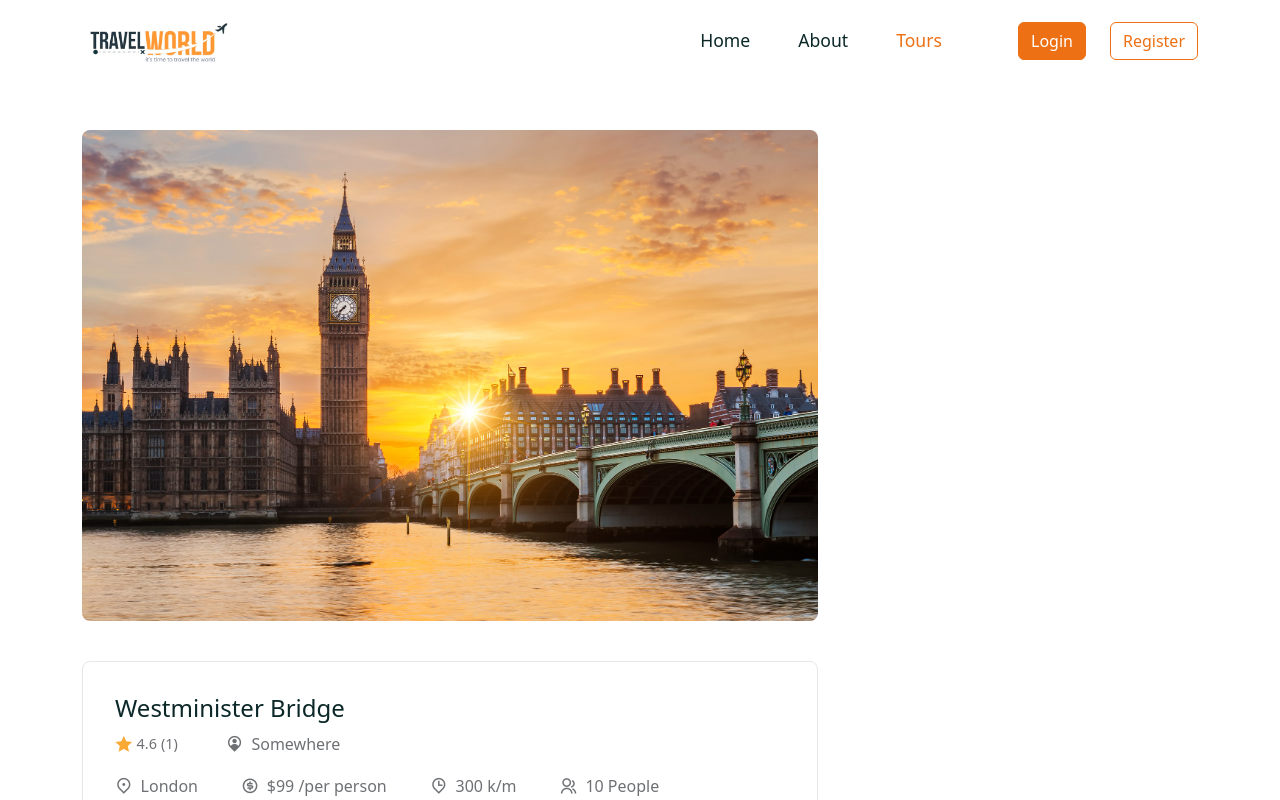
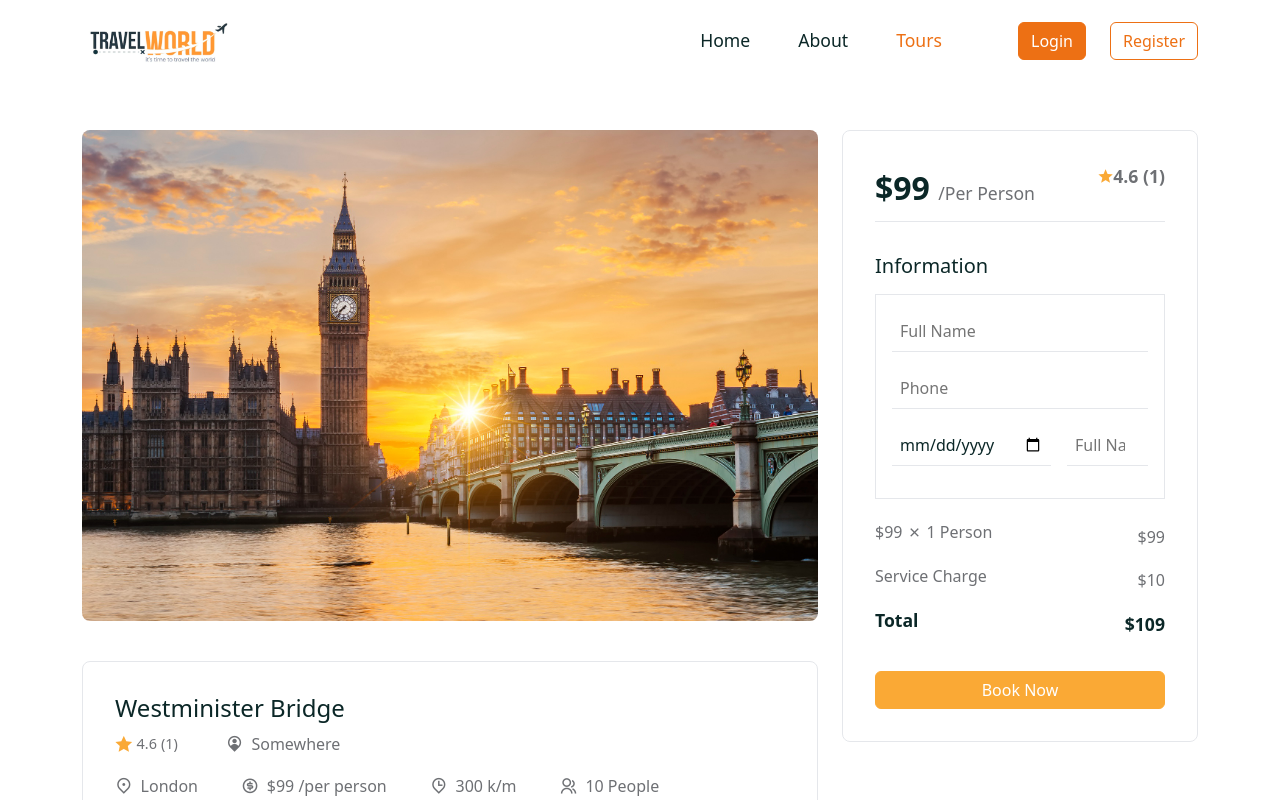
Before and after one commit to ainooptihom/Travels-tour-website, a React (Create React App) app in the folder frontend/: page /tours/01 in a window 1280 px wide. Shown: the top 800 px of the page. Built offline with nearby package versions, Linux system fonts and the light colour scheme; a web font is replaced by a local one.

Commit message:
added booking files

```diff
--- a/frontend/src/components/Booking/Booking.js
+++ b/frontend/src/components/Booking/Booking.js
@@ -1,8 +1,88 @@
-import React from 'react'
+import React, { useState } from 'react';
 
-const Booking = () => {
+import { Form, FormGroup, ListGroup, ListGroupItem, Button } from 'reactstrap';
+import { useNavigate } from 'react-router-dom';
+import './booking.css';
+
+const Booking = ({ tour, avgRating }) => {
+
+  const { price, reviews } = tour;
+  const navigate = useNavigate();
+
+  const [credentials, setCredentials] = useState({
+    userId : '01',
+    userEmail: 'example@gmail.com',
+    fullname : '',
+    phone: '',
+    guestSize: 1,
+    bookAt: '',
+  })
+
+  const handleChange = (e) => {
+       setCredentials(prev => ({...prev, [e.target.id]:e.target.value}))
+  }
+
+
+  const serviceFee = 10;
+  const totalAmount = Number(price) * Number(credentials.guestSize) + Number(serviceFee);
+
+  const handleClick = (e) => {
+    e.preventDefault();
+    navigate('/thank-you');
+
+  }
+
   return (
-    <div>Booking</div>
+    <div className='booking'>
+        <div className='booking_top d-flex align-items-center justify-content-between'>
+            <h3>${price} <span> /Per Person </span></h3>
+            <span className='tour_rating d-flex align-items-center'>
+                <i class='ri-star-s-fill'></i>
+                {avgRating === 0 ? null : avgRating} ({reviews?.length})
+            </span>
+        </div>
+
+        {/*================= Booking Form Start =================== */}
+        <div className='booking_form'>
+            <h5>Information</h5>
+            <Form className='booking_info-form' onSubmit={handleClick}>
+                <FormGroup>
+                    <input type='text' placeholder='Full Name' id='fullname' required onChange={handleChange} />
+                </FormGroup>
+                <FormGroup>
+                    <input type='text' placeholder='Phone' id='phone' required onChange={handleChange} />
+                </FormGroup>
+                <FormGroup className='d-flex align-items-center gap-3'>
+                    <input type='date' placeholder='Full Name' id='bookAt' required onChange={handleChange} />
+                    <input type='number' placeholder='Full Name' id='guestSize' required onChange={handleChange} />
+                </FormGroup>
+            </Form>
+        </div>
+         {/*================= Booking Form Start =================== */}
+        {/*================= Booking Bottom =================*/}
+        <div className='booking_bottom'>
+            <ListGroup>
+                <ListGroupItem className='border-0 px-0'>
+                    <h5 className='d-flex align-items-center gap-1'>
+                        ${price} <i class='ri-close-line'></i> 1 Person </h5>
+                    <span>${price}</span>
+                </ListGroupItem>
+                <ListGroupItem className='border-0 px-0'>
+                    <h5>Service Charge</h5>
+                    <span>$10</span>
+                </ListGroupItem>
+                <ListGroupItem className='border-0 px-0 total'>
+                    <h5>Total</h5>
+                    <span>${totalAmount}</span>
+                </ListGroupItem>
+            </ListGroup>
+
+            <Button  style={{backgroundColor: 'var(--secondary-color)', color : 'white', borderColor : 'var(--secondary-color)'}}
+            className='w-100 mt-4'
+            onClick={handleClick}>Book Now</Button>
+        </div>
+
+    </div>
   )
 }
 
--- a/frontend/src/components/Booking/booking.css
+++ b/frontend/src/components/Booking/booking.css
@@ -0,0 +1,86 @@
+.booking{
+    padding: 2rem;
+    border-radius: 0.5rem;
+    border: 1px solid rgba(229, 231, 235);
+    position: sticky;
+    top: 80px;
+}
+
+.booking_top{
+    border-bottom: 1px solid rgba(229, 231, 235);
+}
+
+.booking_top h3{
+    font-size: 2rem;
+    font-weight: 700;
+}
+
+.booking_top h3 span{
+    font-size: 1.1rem;
+    font-weight: 400;
+    color: var(--text-color);
+}
+
+.booking_top span{
+    font-size: 1.1rem;
+    font-weight: 600;
+    color: var(--text-color);
+}
+
+.booking_top span i{
+    color: var(--secondary-color);
+}
+
+.booking_top span {
+    padding-bottom: 2rem;
+    /* border-bottom: 1px solid rgb(229, 231, 235); */
+}
+
+.booking_form{
+    padding-top: 2rem;
+}
+
+.booking_form h5{
+    margin-bottom: 1rem;
+}
+
+.booking_form input{
+    width: 100%;
+    padding: 0.5rem;
+    /* border-radius: .5rem; */
+    color: var(--heading-color);
+    font-size: 1rem;
+    border: none;
+    border-bottom: 1px solid rgb(229, 231, 235);
+}
+
+.booking_form input:focus{
+    outline: none;
+}
+
+.booking_info-form{
+    padding: 1rem;
+    border: 1px solid rgb(229, 231, 235);
+}
+
+.booking_bottom li{
+    display: flex;
+    align-items: center;
+    justify-content: space-between;
+}
+
+.booking_bottom li h5, .booking_bottom li span{
+    font-size: 1rem;
+    color: var(--text-color);
+    font-weight: 500;
+}
+
+.booking_bottom{
+    margin-top: 1rem;
+}
+
+.total h5, .total span{
+    color: var(--heading-color) !important;
+    font-weight: 700 !important;
+    font-size: 1.1rem !important;
+}
--- /dev/null
+++ b/frontend/src/pages/ThankYou.jsx
@@ -0,0 +1,31 @@
+import React from 'react'
+import { Container, Row, Col, Button } from 'reactstrap';
+import { Link } from 'react-router-dom';
+
+import '../styles/thank-you.css';
+
+const ThankYou = () => {
+  return (
+   <section>
+    <Container>
+        <Row>
+            <Col lg='12'>
+                <div className='thank_you'>
+                    <span><i class='ri-checkbox-circle-line'></i></span>
+                    <h1 className='mb-3 fw-semibold'>Thank You</h1>
+                    <h3 className='mb-4'> Your tour is Booked.</h3>
+
+                    <Button>
+                        <Link to='/home'>
+                            Back To Home
+                        </Link>
+                    </Button>
+                </div>
+            </Col>
+        </Row>
+    </Container>
+   </section>
+  )
+}
+
+export default ThankYou
--- a/frontend/src/pages/TourDetails.jsx
+++ b/frontend/src/pages/TourDetails.jsx
@@ -6,6 +6,7 @@ import { useParams } from 'react-router-dom';
 import tourData from '../assets/data/tours';
 import calculateAvgRating from '../utils/avgRating';
 import avatar from '../assets/images/avatar.jpg';
+import Booking from '../components/Booking/Booking';
 
 const TourDetails = () => {
 
@@ -26,7 +27,7 @@ const TourDetails = () => {
     e.preventDefault();
     const reviewText = reviewMsgRef.current.value;
 
-    // alert(`${tourRating} ${reviewText}`)
+    alert(`${tourRating} ${reviewText}`)
   }
 
   return<>
@@ -141,7 +142,7 @@ const TourDetails = () => {
           </div>
         </Col>
         <Col lg='4'>
-
+          <Booking tour={tour} avgRating={avgRating} />
         </Col>
       </Row>
     </Container>
--- a/frontend/src/router/Routers.jsx
+++ b/frontend/src/router/Routers.jsx
@@ -7,6 +7,7 @@ import TourDetails from '../pages/TourDetails'
 import Login from '../pages/Login'
 import Register from '../pages/Register'
 import SearchResult from '../pages/SearchResult'
+import ThankYou from '../pages/ThankYou'
 
 const Routers = () => {
   return (
@@ -17,6 +18,7 @@ const Routers = () => {
         <Route path='/tours/:id' element={<TourDetails />} />
         <Route path='/login' element={<Login/>} />
         <Route path='/register' element={<Register/>} />
+        <Route path='/thank-you' element={<ThankYou />}/>
         <Route path='/tours/search' element={<SearchResult/>} />
     </Routes>
   )
```
Also changed, not shown: frontend/src/styles/thank-you.css (added).
